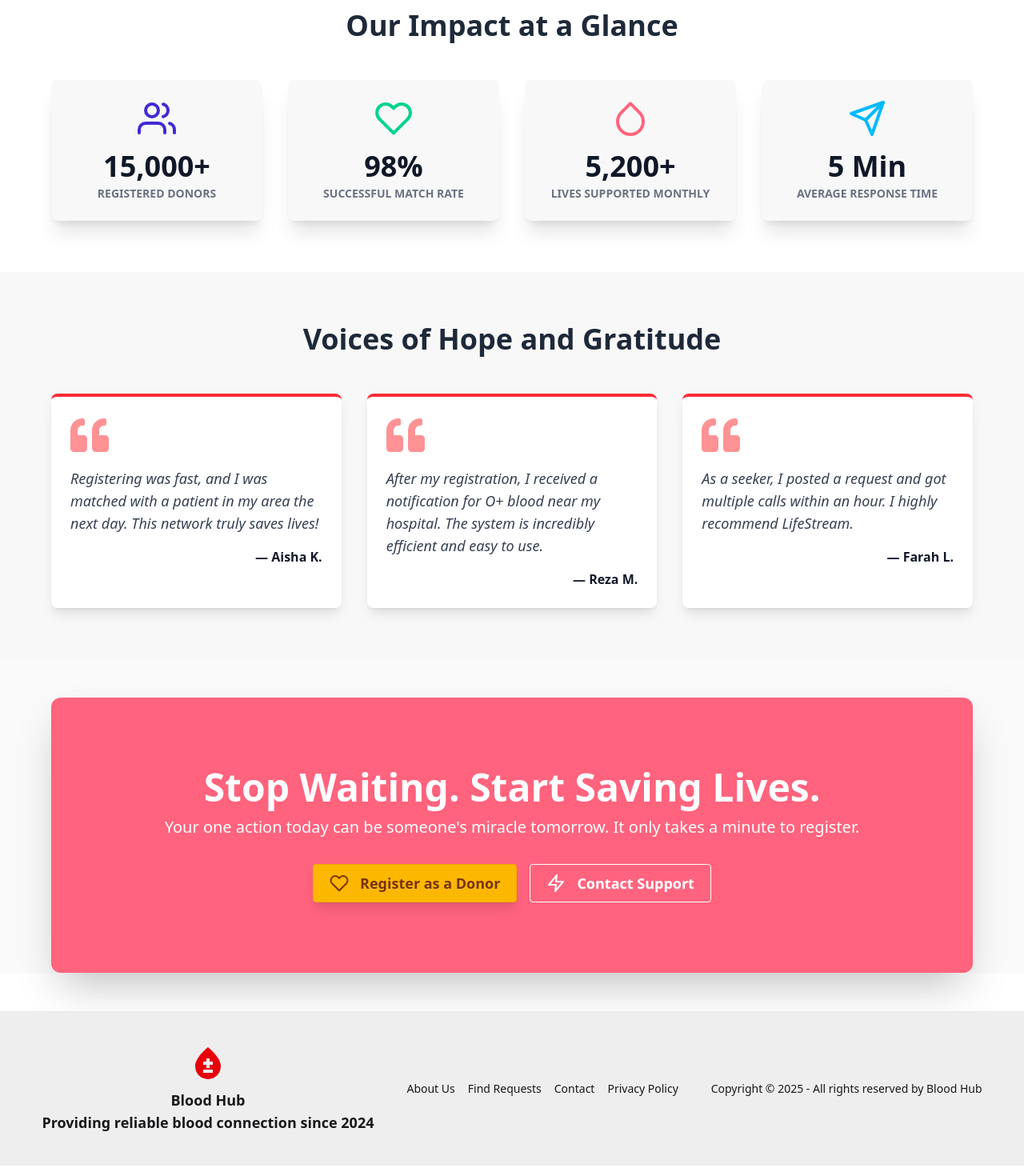
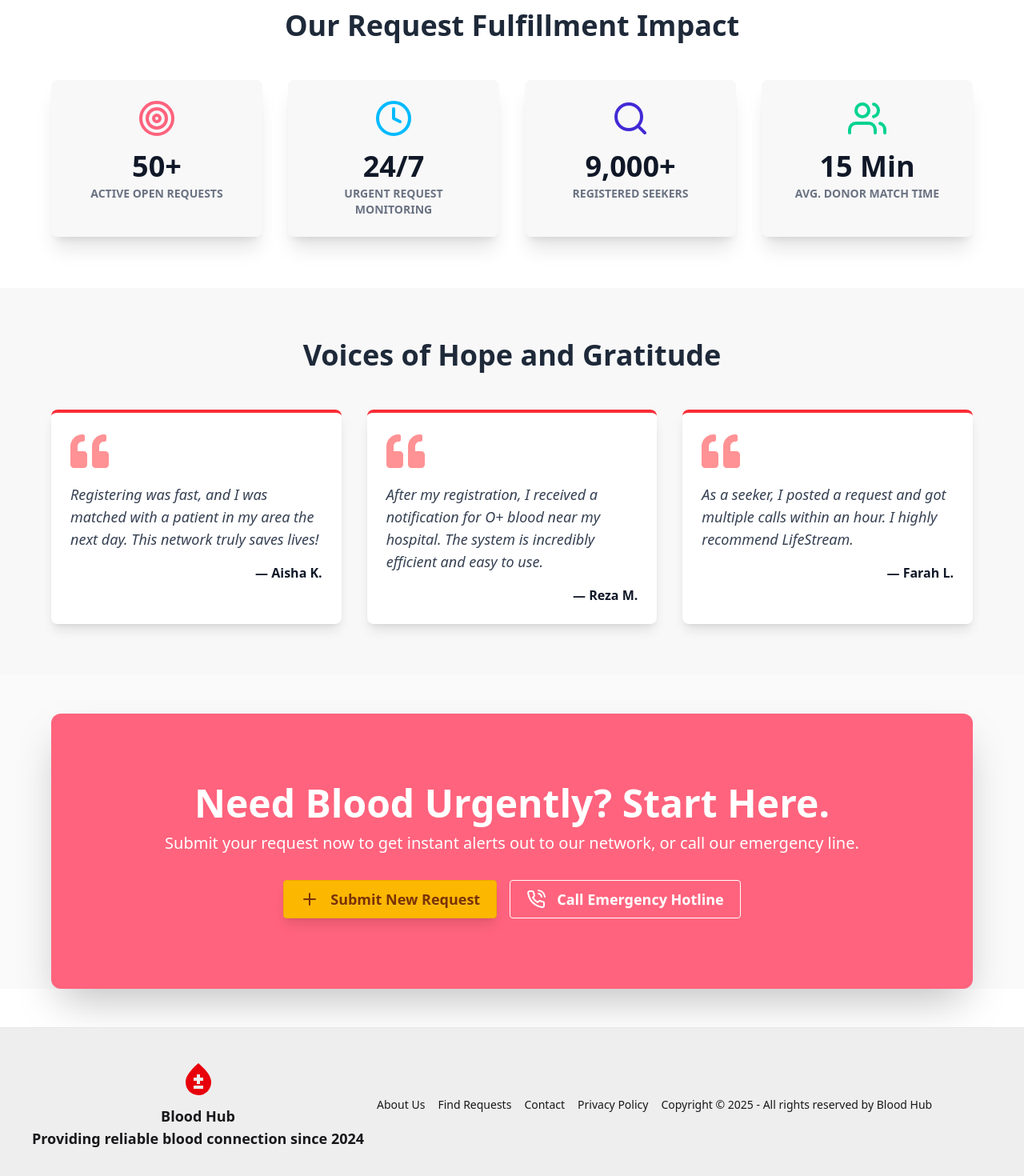
Before and after one commit to TheMamunDev/Blood-Donation, a Next.js app: page / in a window 1280 px wide. Shown: the part 1520-2990 px from the top of the page at 80% size. Built offline with nearby package versions, Linux system fonts and the light colour scheme; no server answers.

Commit message:
fixed login page

```diff
--- a/src/app/layout.js
+++ b/src/app/layout.js
@@ -15,7 +15,7 @@ export default async function RootLayout({ children }) {
   console.log(conn);
   return (
     <html lang="en">
-      <body className="max-w-[1280px] mx-auto">
+      <body className="max-w-7xl mx-auto">
         <AuthProvider>
           <Navbar></Navbar>
           {children}
--- a/src/app/login/page.jsx
+++ b/src/app/login/page.jsx
@@ -1,126 +1,10 @@
-'use client';
-import { zodResolver } from '@hookform/resolvers/zod';
-import { signIn, useSession } from 'next-auth/react';
-import Link from 'next/link';
-import { useRouter, useSearchParams } from 'next/navigation';
+import LoginForm from '@/component/ui/LoginForm';
+import { Suspense } from 'react';
 
-import React, { useEffect, useState } from 'react';
-import { useForm } from 'react-hook-form';
-import z from 'zod';
-
-const loginSchema = z.object({
-  email: z.email('Invalid Email'),
-  password: z.string().min(1, ' Password Required'),
-});
-
-const Login = () => {
-  const router = useRouter();
-  const { data: session, status } = useSession();
-
-  const searchParams = useSearchParams();
-  const callbackUrl = searchParams.get('callbackUrl') || '/';
-  const [error, setError] = useState('');
-  const [loading, setLoading] = useState(false);
-  const {
-    register,
-    handleSubmit,
-    reset,
-    formState: { errors },
-  } = useForm({ resolver: zodResolver(loginSchema) });
-
-  const onSubmit = async data => {
-    setError('');
-    setLoading(true);
-    if (!data.email || !data.password) {
-      setError('All fields are required');
-      setLoading(false);
-      return;
-    }
-
-    const res = await signIn('credentials', {
-      redirect: false,
-      email: data.email,
-      password: data.password,
-      callbackUrl,
-    });
-    setLoading(false);
-
-    if (res?.error) {
-      setError('Invalid email or password');
-      return;
-    }
-    router.push(callbackUrl);
-  };
-  useEffect(() => {
-    if (status === 'authenticated') {
-      router.replace('/');
-    }
-  }, [status, router]);
-
-  if (status === 'loading') return <p>Checking session...</p>;
-
+export default function Login() {
   return (
-    <div className="flex justify-center items-center py-10 bg-base-100">
-      <div className="card w-full max-w-lg shadow-2xl bg-base-200">
-        <form className="w-full" onSubmit={handleSubmit(onSubmit)}>
-          <h2 className="card-title text-3xl text-center justify-center text-red-600 mb-6 p-4">
-            Welcome back to LifeStream Network
-          </h2>
-          <div class="card bg-base-100 shrink-0 shadow-2xl">
-            {error && <p className="text-red-500 mb-2">{error}</p>}
-            <div class="card-body">
-              <fieldset class="fieldset ">
-                <label class="label">Email</label>
-                <input
-                  {...register('email')}
-                  type="email"
-                  class="input w-full"
-                  placeholder="Email"
-                />
-                {errors.email && (
-                  <p className="text-red-400">{errors.email.message}</p>
-                )}
-                <label class="label">Password</label>
-                <input
-                  {...register('password')}
-                  type="password"
-                  class="input w-full"
-                  placeholder="Password"
-                />
-                {errors.password && (
-                  <p className="text-red-400">{errors.password.message}</p>
-                )}
-
-                <div>
-                  <a class="link link-hover">Forgot password?</a>
-                </div>
-                <div className="form-control mt-6">
-                  <button
-                    type="submit"
-                    className="btn btn-primary btn-lg"
-                    disabled={loading}
-                  >
-                    {loading ? (
-                      <span className="loading loading-spinner"></span>
-                    ) : (
-                      'Login Now'
-                    )}
-                  </button>
-                </div>
-
-                <div className="text-center mt-4">
-                  New In LifeStream Network?{' '}
-                  <Link href="/register" className="link link-primary">
-                    Register Here
-                  </Link>
-                </div>
-              </fieldset>
-            </div>
-          </div>
-        </form>
-      </div>
-    </div>
+    <Suspense fallback={<div>Loading login form...</div>}>
+      <LoginForm></LoginForm>
+    </Suspense>
   );
-};
-
-export default Login;
+}
--- a/src/component/homePageComponent/ActionBanner.jsx
+++ b/src/component/homePageComponent/ActionBanner.jsx
@@ -1,35 +1,36 @@
 // src/components/landing/ActionBanner.jsx
 import React from 'react';
 import Link from 'next/link';
-import { FiHeart, FiZap } from 'react-icons/fi';
+import { FiPlus, FiPhoneCall } from 'react-icons/fi';
 
 export default function ActionBanner() {
   return (
     <section className="py-16 bg-error rounded-xl shadow-2xl my-12 max-w-6xl mx-auto">
       <div className="text-center text-white p-6">
         <h2 className="text-5xl font-extrabold mb-3">
-          Stop Waiting. Start Saving Lives.
+          Need Blood Urgently? Start Here.
         </h2>
         <p className="text-xl mb-8 font-light">
-          Your one action today can be someone's miracle tomorrow. It only takes
-          a minute to register.
+          Submit your request now to get instant alerts out to our network, or
+          call our emergency line.
         </p>
 
         <div className="flex justify-center space-x-4">
           <Link
-            href="/register"
+            href="/dashboard/add-request"
             className="btn btn-warning btn-lg shadow-lg hover:shadow-xl"
           >
-            <FiHeart className="text-2xl mr-2" />
-            Register as a Donor
+            <FiPlus className="text-2xl mr-2" />
+            Submit New Request
           </Link>
-          <Link
-            href="/contact"
+
+          <a
+            href="tel:999"
             className="btn btn-ghost btn-lg border-white text-white hover:bg-white hover:text-error"
           >
-            <FiZap className="text-2xl mr-2" />
-            Contact Support
-          </Link>
+            <FiPhoneCall className="text-2xl mr-2" />
+            Call Emergency Hotline
+          </a>
         </div>
       </div>
     </section>
--- a/src/component/homePageComponent/Impact.jsx
+++ b/src/component/homePageComponent/Impact.jsx
@@ -1,31 +1,30 @@
-// src/components/landing/ImpactStats.jsx
 import React from 'react';
-import { FiUsers, FiHeart, FiDroplet, FiSend } from 'react-icons/fi';
+import { FiUsers, FiClock, FiSearch, FiTarget } from 'react-icons/fi';
 
 const statsData = [
   {
-    icon: FiUsers,
-    value: '15,000+',
-    label: 'Registered Donors',
+    icon: FiTarget,
+    value: '50+',
+    label: 'Active Open Requests',
+    color: 'text-error',
+  },
+  {
+    icon: FiClock,
+    value: '24/7',
+    label: 'Urgent Request Monitoring',
+    color: 'text-info',
+  },
+  {
+    icon: FiSearch,
+    value: '9,000+',
+    label: 'Registered Seekers',
     color: 'text-primary',
   },
   {
-    icon: FiHeart,
-    value: '98%',
-    label: 'Successful Match Rate',
+    icon: FiUsers,
+    value: '15 Min',
+    label: 'Avg. Donor Match Time',
     color: 'text-success',
-  },
-  {
-    icon: FiDroplet,
-    value: '5,200+',
-    label: 'Lives Supported Monthly',
-    color: 'text-error',
-  },
-  {
-    icon: FiSend,
-    value: '5 Min',
-    label: 'Average Response Time',
-    color: 'text-info',
   },
 ];
 
@@ -33,7 +32,7 @@ export default function Impacts() {
   return (
     <section className="py-16 bg-base-100">
       <h2 className="text-4xl font-bold text-center mb-12 text-gray-800">
-        Our Impact at a Glance
+        Our Request Fulfillment Impact
       </h2>
       <div className="grid grid-cols-2 md:grid-cols-4 gap-8 max-w-6xl mx-auto">
         {statsData.map((stat, index) => (
--- a/src/component/ui/Footer.jsx
+++ b/src/component/ui/Footer.jsx
@@ -7,7 +7,7 @@ export default function Footer() {
   const currentYear = new Date().getFullYear();
 
   return (
-    <footer className="footer footer-center p-10 bg-base-300 text-base-content border-t border-gray-200 mt-12">
+    <footer className="footer flex flex-col md:flex-row footer-center p-10 bg-base-300 text-base-content border-t border-gray-200 mt-12">
       <aside>
         <MdBloodtype className="text-5xl text-red-600" />
         <p className="font-bold text-lg">
--- /dev/null
+++ b/src/component/ui/LoginForm.jsx
@@ -0,0 +1,126 @@
+'use client';
+import { zodResolver } from '@hookform/resolvers/zod';
+import { signIn, useSession } from 'next-auth/react';
+import Link from 'next/link';
+import { useRouter, useSearchParams } from 'next/navigation';
+
+import React, { useEffect, useState } from 'react';
+import { useForm } from 'react-hook-form';
+import z from 'zod';
+
+const loginSchema = z.object({
+  email: z.email('Invalid Email'),
+  password: z.string().min(1, ' Password Required'),
+});
+
+const LoginForm = () => {
+  const router = useRouter();
+  const { data: session, status } = useSession();
+
+  const searchParams = useSearchParams();
+  const callbackUrl = searchParams.get('callbackUrl') || '/';
+  const [error, setError] = useState('');
+  const [loading, setLoading] = useState(false);
+  const {
+    register,
+    handleSubmit,
+    reset,
+    formState: { errors },
+  } = useForm({ resolver: zodResolver(loginSchema) });
+
+  const onSubmit = async data => {
+    setError('');
+    setLoading(true);
+    if (!data.email || !data.password) {
+      setError('All fields are required');
+      setLoading(false);
+      return;
+    }
+
+    const res = await signIn('credentials', {
+      redirect: false,
+      email: data.email,
+      password: data.password,
+      callbackUrl,
+    });
+    setLoading(false);
+
+    if (res?.error) {
+      setError('Invalid email or password');
+      return;
+    }
+    router.push(callbackUrl);
+  };
+  useEffect(() => {
+    if (status === 'authenticated') {
+      router.replace('/');
+    }
+  }, [status, router]);
+
+  if (status === 'loading') return <p>Checking session...</p>;
+
+  return (
+    <div className="flex justify-center items-center py-10 bg-base-100">
+      <div className="card w-full max-w-lg shadow-2xl bg-base-200">
+        <form className="w-full" onSubmit={handleSubmit(onSubmit)}>
+          <h2 className="card-title text-3xl text-center justify-center text-red-600 mb-6 p-4">
+            Welcome back to LifeStream Network
+          </h2>
+          <div class="card bg-base-100 shrink-0 shadow-2xl">
+            {error && <p className="text-red-500 mb-2">{error}</p>}
+            <div class="card-body">
+              <fieldset class="fieldset ">
+                <label class="label">Email</label>
+                <input
+                  {...register('email')}
+                  type="email"
+                  class="input w-full"
+                  placeholder="Email"
+                />
+                {errors.email && (
+                  <p className="text-red-400">{errors.email.message}</p>
+                )}
+                <label class="label">Password</label>
+                <input
+                  {...register('password')}
+                  type="password"
+                  class="input w-full"
+                  placeholder="Password"
+                />
+                {errors.password && (
+                  <p className="text-red-400">{errors.password.message}</p>
+                )}
+
+                <div>
+                  <a class="link link-hover">Forgot password?</a>
+                </div>
+                <div className="form-control mt-6">
+                  <button
+                    type="submit"
+                    className="btn btn-primary btn-lg"
+                    disabled={loading}
+                  >
+                    {loading ? (
+                      <span className="loading loading-spinner"></span>
+                    ) : (
+                      'Login Now'
+                    )}
+                  </button>
+                </div>
+
+                <div className="text-center mt-4">
+                  New In LifeStream Network?{' '}
+                  <Link href="/register" className="link link-primary">
+                    Register Here
+                  </Link>
+                </div>
+              </fieldset>
+            </div>
+          </div>
+        </form>
+      </div>
+    </div>
+  );
+};
+
+export default LoginForm;
--- a/src/component/ui/Navbar.jsx
+++ b/src/component/ui/Navbar.jsx
@@ -36,13 +36,13 @@ const navLinks = [
   },
   {
     label: 'Add Request',
-    to: '/add-request',
+    to: '/dashboard/add-request',
     icon: <MdStarBorder />,
     auth: true,
   },
   {
     label: 'My Requests',
-    to: '/my-request',
+    to: '/dashboard/my-request',
     icon: <MdStarBorder />,
     auth: true,
   },
```
